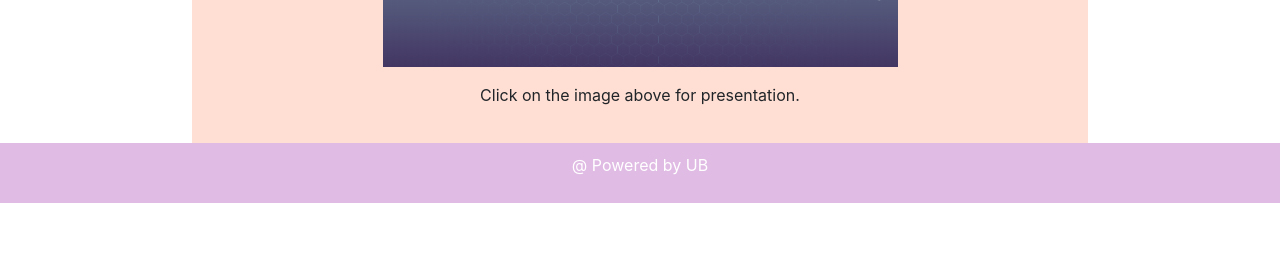
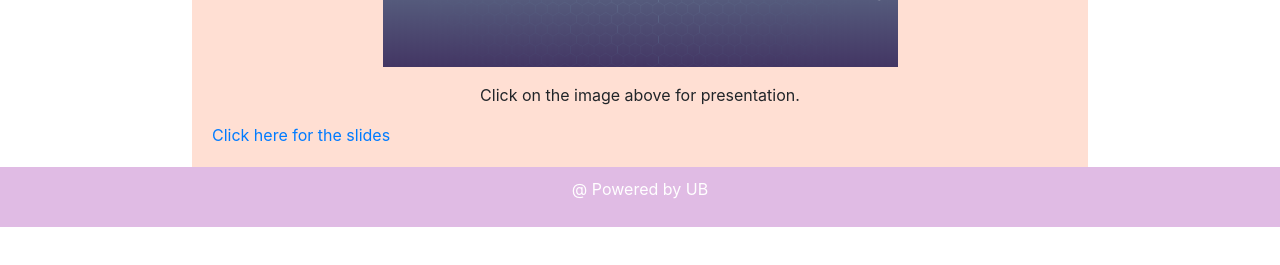
Before and after one commit to amari03/personalsite, a plain HTML site: page concepts.html in a window 1280 px wide. Shown: the part 349-614 px from the top of the page. Drawn offline with nearby package versions, Linux system fonts and the light colour scheme.

Commit message:
Update concepts.html

```diff
--- a/concepts.html
+++ b/concepts.html
@@ -31,6 +31,7 @@
    <p></p>
 
     <p>Click on the image above for presentation.</p></center>
+	  <a href="https://docs.google.com/presentation/d/1HqEwdv2-YZqVaOtTnTErw9VjBTBdfeGD-u2jGAAcptk/edit?usp=sharing">Click here for the slides</a>
     </article>
 </section>
 
```
